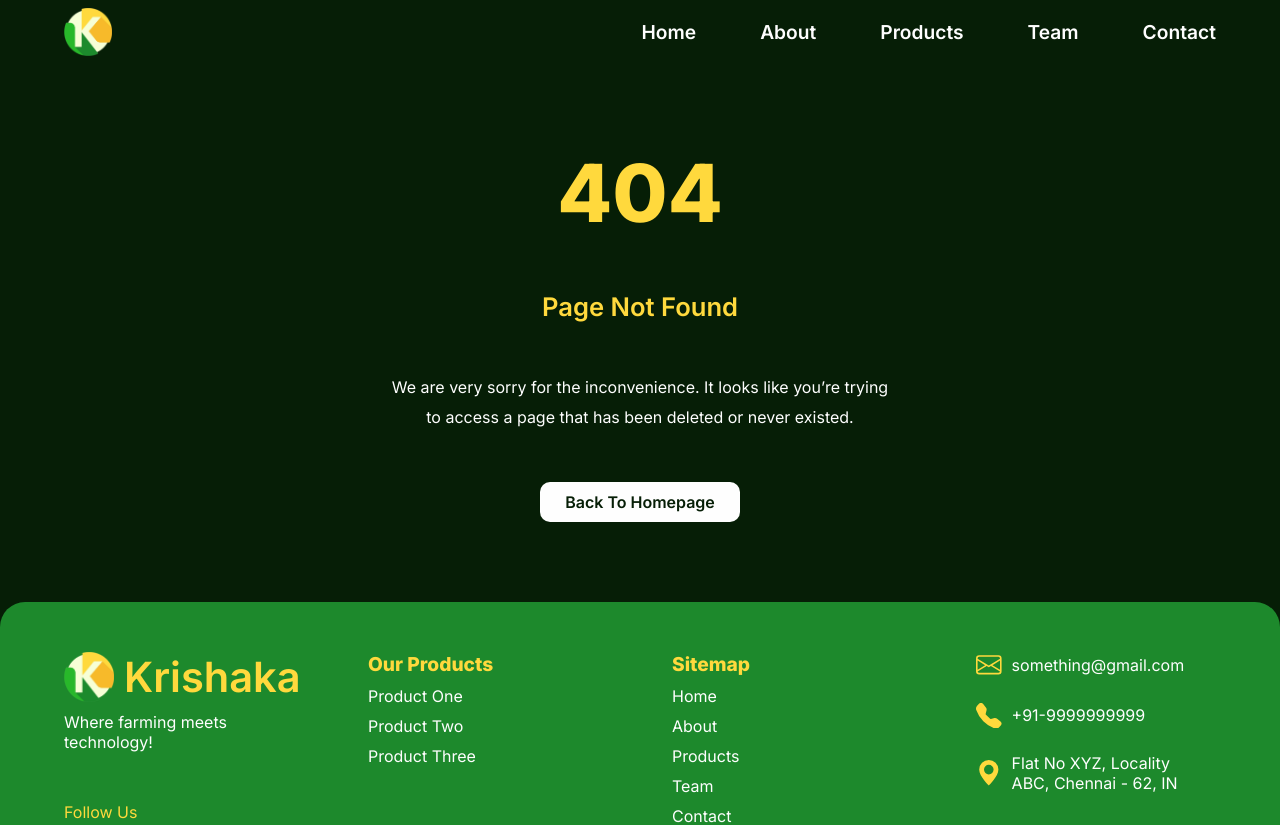
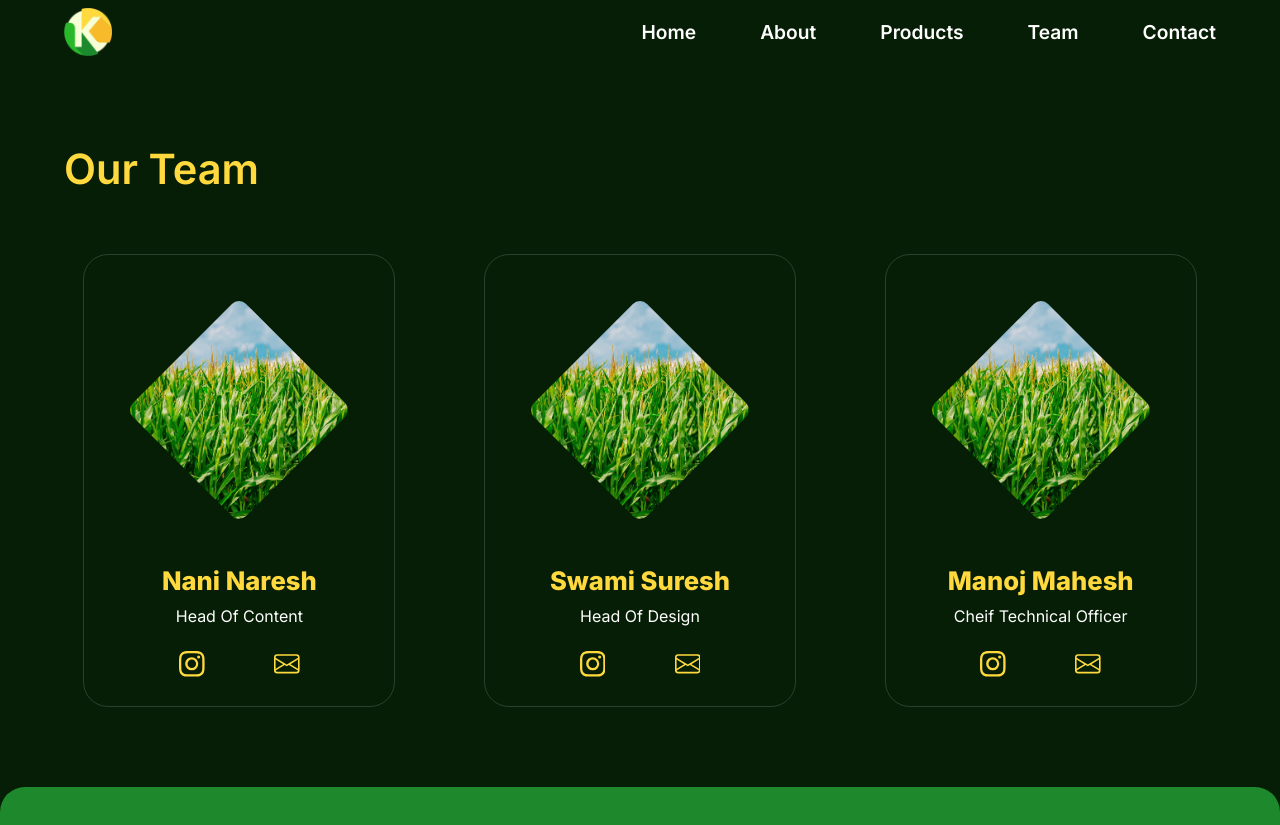
Before and after one commit to Krishaka/krishaka-remake, a Next.js app: page /team in a window 1280 px wide. Before the commit this address had no page. Shown: the top 825 px of the page. Built offline with nearby package versions, Linux system fonts and the light colour scheme.

Commit message:
all done, content left

```diff
--- a/modules/home-page/home-team/index.tsx
+++ b/modules/home-page/home-team/index.tsx
@@ -3,10 +3,10 @@ import MemberCard from "@/modules/home-page/home-team/member-card";
 import { homeTeamWrapperCss, teamMembersContainerCss } from "@/modules/home-page/home-team/styles";
 import { commonHeaderCss } from "@/styles/common-styles";
 
+export const teamMapper = (member: (typeof teamData)[0], index: number) => {
+  return <MemberCard {...member} key={index} />;
+};
 export default function HomeTeam() {
-  const teamMapper = (member: (typeof teamData)[0], index: number) => {
-    return <MemberCard {...member} key={index} />;
-  };
   return (
     <div css={homeTeamWrapperCss}>
       <h2 css={commonHeaderCss("var(--color-font-default)")}>Meet Our Team</h2>
--- a/modules/home-page/home-team/styles.ts
+++ b/modules/home-page/home-team/styles.ts
@@ -15,6 +15,7 @@ export const homeTeamWrapperCss = css`
 export const teamMembersContainerCss = css`
   --grid-col: 3;
   display: grid;
+  place-items: center;
   grid-template-columns: repeat(var(--grid-col), 1fr);
   gap: var(--padding-normal);
   ${mediaQuery.miniDesktop} {
--- a/modules/single-product-page/product-canvas/styles.ts
+++ b/modules/single-product-page/product-canvas/styles.ts
@@ -11,6 +11,5 @@ export const productCanvasContainerCss = css`
   top: 0;
   ${mediaQuery.tablet} {
     width: 90vw;
-    overflow-x: hidden;
   }
 `;
--- /dev/null
+++ b/modules/team-page/index.tsx
@@ -0,0 +1,21 @@
+import { teamData } from "@/common-data";
+import CompWrapper from "@/components/comp-wrapper";
+import { teamMapper } from "@/modules/home-page/home-team";
+import { teamMembersContainerCss } from "@/modules/home-page/home-team/styles";
+import { commonHeaderCss, commonPageContainerCss, commonPageWrapperCss } from "@/styles/common-styles";
+
+export default function TeamPageModule() {
+  return (
+    <CompWrapper
+      tag="div"
+      page="Team"
+      wrapperClassName="page"
+      wrapperStyles={commonPageWrapperCss}
+      innerElemExtraStyles={commonPageContainerCss}
+    >
+      <h1 css={commonHeaderCss()}>Our Team</h1>
+
+      <div css={teamMembersContainerCss}>{teamData.map(teamMapper)}</div>
+    </CompWrapper>
+  );
+}
--- /dev/null
+++ b/pages/team.tsx
@@ -0,0 +1,5 @@
+import TeamPageModule from "@/modules/team-page";
+
+export default function Team() {
+  return <TeamPageModule />;
+}
```
Also changed, not shown: modules/team-page/styles.ts (added).
